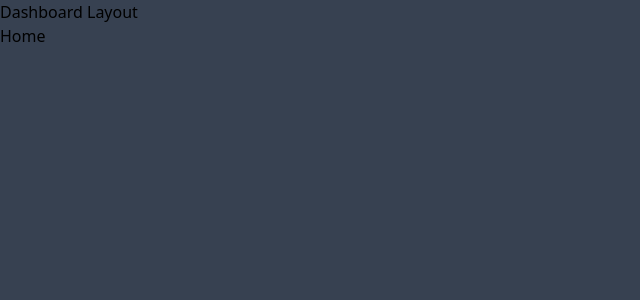
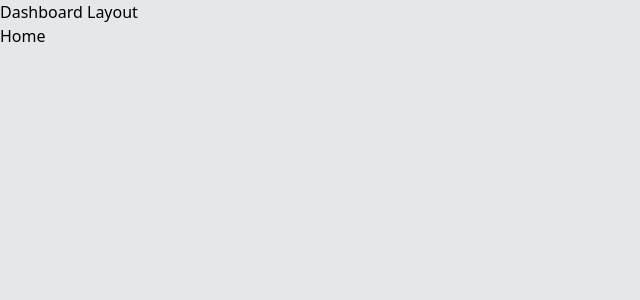
Before and after one commit to semet/admin-panel, a Next.js app: page / in a window 1280 px wide. Shown: the top 300 px of the page, without its empty margins (0-640 px from the left). Built offline with nearby package versions, Linux system fonts and the light colour scheme.

Commit message:
adjust body bg-color

```diff
--- a/styles/globals.css
+++ b/styles/globals.css
@@ -3,5 +3,5 @@
 @tailwind utilities;
 
 body {
-  @apply bg-gray-700;
+  @apply bg-gray-200;
 }
```
